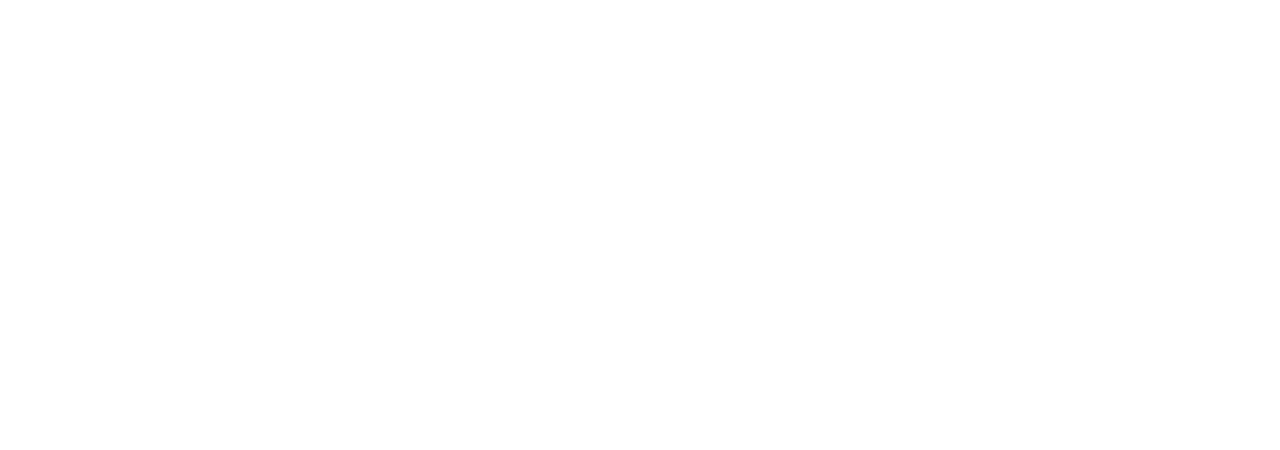
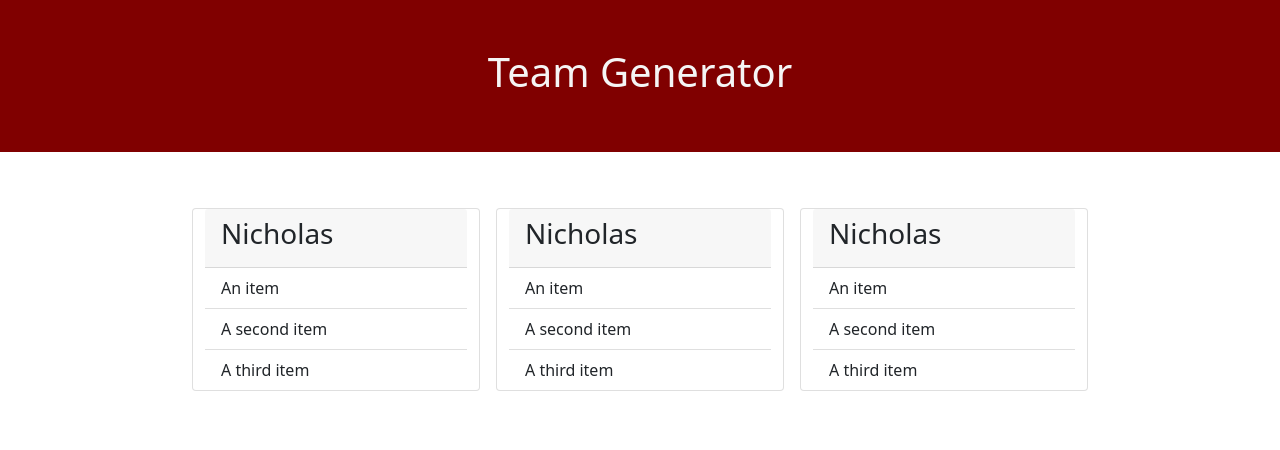
Before and after one commit to nichojohnson84/oop-team-generator, a website: page dist/index.html in a window 1280 px wide. Drawn offline with nearby package versions, Linux system fonts and the light colour scheme.

Commit message:
page taking form

```diff
--- a/dist/index.html
+++ b/dist/index.html
@@ -7,13 +7,64 @@
     <meta name="viewport" content="width=device-width, initial-scale=1.0">
     <link href="https://cdn.jsdelivr.net/npm/bootstrap@5.1.3/dist/css/bootstrap.min.css" rel="stylesheet"
         integrity="sha384-1BmE4kWBq78iYhFldvKuhfTAU6auU8tT94WrHftjDbrCEXSU1oBoqyl2QvZ6jIW3" crossorigin="anonymous">
-    <link rel="sylesheet" href="style.css">
+    <link rel="stylesheet" href="style.css">
     <!--fontawesome link goes here-->
     <!--favicon link goes here-->
     <title>Team Generator</title>
 </head>
 
 <body>
+    <div class="container-fluid">
+        <div class="row">
+            <div class="header p-5">
+                <h1 class="text-center">Team Generator</h1>
+            </div>
+        </div>
+    </div>
+    <div class="container p-5">
+        <div class="row justify-content-center">
+            <div class="card m-2" style="width: 18rem;">
+                <div class="card-header">
+                    <h3 class="card-title">Nicholas</h3>
+                </div>
+                <ul class="list-group list-group-flush">
+                    <li class="list-group-item">An item</li>
+                    <!--ID-->
+                    <li class="list-group-item">A second item</li>
+                    <!--email-->
+                    <li class="list-group-item">A third item</li>
+                    <!--github-->
+                </ul>
+            </div>
+            <div class="card m-2" style="width: 18rem;">
+                <div class="card-header">
+                    <h3 class="card-title">Nicholas</h3>
+                </div>
+                <ul class="list-group list-group-flush">
+                    <li class="list-group-item">An item</li>
+                    <!--ID-->
+                    <li class="list-group-item">A second item</li>
+                    <!--email-->
+                    <li class="list-group-item">A third item</li>
+                    <!--github-->
+                </ul>
+            </div>
+            <div class="card m-2" style="width: 18rem;">
+                <div class="card-header">
+                    <h3 class="card-title">Nicholas</h3>
+                </div>
+                <ul class="list-group list-group-flush">
+                    <li class="list-group-item">An item</li>
+                    <!--ID-->
+                    <li class="list-group-item">A second item</li>
+                    <!--email-->
+                    <li class="list-group-item">A third item</li>
+                    <!--github-->
+                </ul>
+            </div>
+        </div>
+
+    </div>
 
 </body>
 
--- a/dist/style.css
+++ b/dist/style.css
@@ -0,0 +1,4 @@
+.header {
+  background-color: maroon;
+  color: whitesmoke;
+}
```
